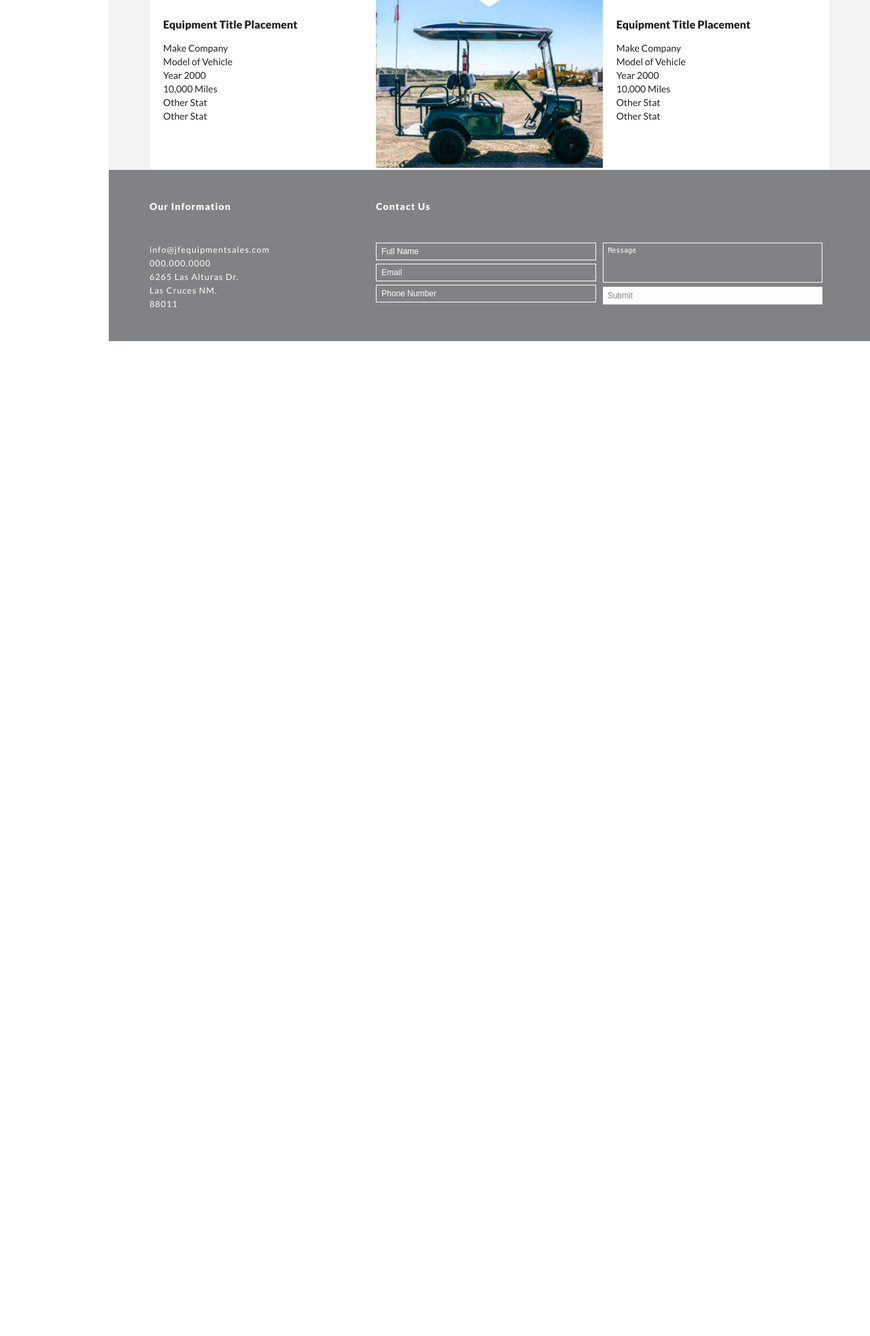
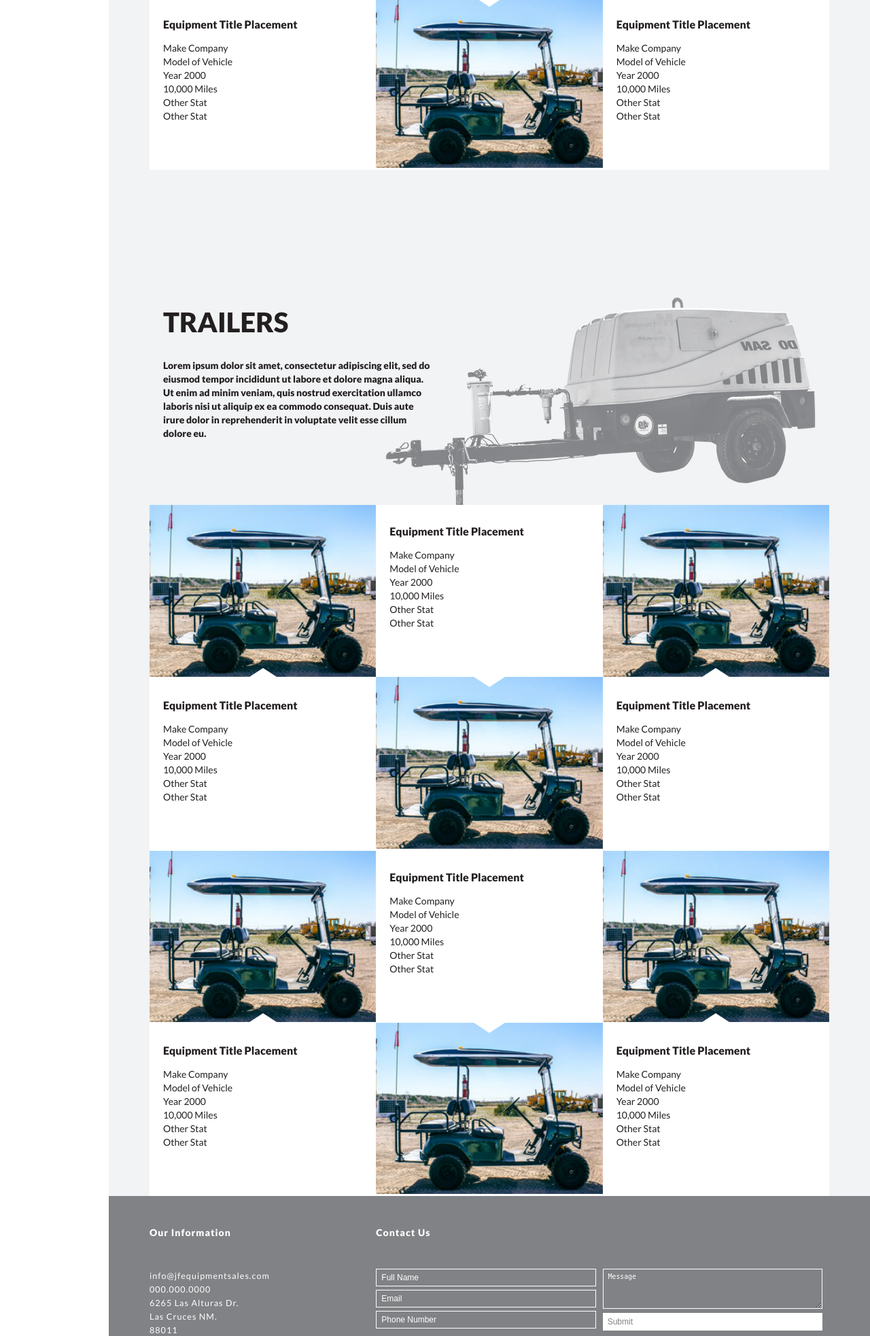
Before and after one commit to kellyannmcnamara01/jf-equipment, a PHP site: page /equipment.php in a window 1280 px wide. Shown: the part 1313-3279 px from the top of the page at 68% size. Before the commit the page ends 1815 px from the top, so only its background shows below. Run offline with PHP 8.4, Linux system fonts and the light colour scheme.

Commit message:
added trailer section on product page

```diff
--- a/equipment.php
+++ b/equipment.php
@@ -104,7 +104,106 @@ include "head.php";
     </div>
     <div class="clear"></div>
 </div>
-
+<!-- ######## -->
+<div id="trailers">
+    <h2>Trailers</h2>
+    <p>
+        Lorem ipsum dolor sit amet, consectetur adipiscing elit, sed do eiusmod tempor incididunt ut labore et dolore magna aliqua. Ut enim ad minim veniam, quis nostrud exercitation ullamco laboris nisi ut aliquip ex ea commodo consequat. Duis aute irure dolor in reprehenderit in voluptate velit esse cillum dolore eu.
+    </p>
+</div>
+<div id="trailers-items">
+    <div class="col-3">
+        <img src="opt-imgs/for-sale-01.jpg">
+        <div class="item-details">
+            <svg height="15" width="46" class="items-arrow-odd">
+                <polygon points="23,0 0,15 46,15" style="fill:#fff" />
+            </svg>
+            <h3>Equipment Title Placement</h3>
+            <p>Make Company</p>
+            <p>Model of Vehicle</p>
+            <p>Year 2000</p>
+            <p>10,000 Miles</p>
+            <p>Other Stat</p>
+            <p>Other Stat</p>
+        </div>
+    </div>
+    <div class="col-3">
+        <div class="item-details">
+            <h3>Equipment Title Placement</h3>
+            <p>Make Company</p>
+            <p>Model of Vehicle</p>
+            <p>Year 2000</p>
+            <p>10,000 Miles</p>
+            <p>Other Stat</p>
+            <p>Other Stat</p>
+            <svg height="15" width="46" class="items-arrow-even">
+                <polygon points="23,0 0,15 46,15" style="fill:#fff" />
+            </svg>
+        </div>
+        <img src="opt-imgs/for-sale-01.jpg">
+    </div>
+    <div class="col-3">
+        <img src="opt-imgs/for-sale-01.jpg">
+        <div class="item-details">
+            <svg height="15" width="46" class="items-arrow-odd">
+                <polygon points="23,0 0,15 46,15" style="fill:#fff" />
+            </svg>
+            <h3>Equipment Title Placement</h3>
+            <p>Make Company</p>
+            <p>Model of Vehicle</p>
+            <p>Year 2000</p>
+            <p>10,000 Miles</p>
+            <p>Other Stat</p>
+            <p>Other Stat</p>
+        </div>
+    </div>
+    <div class="col-3">
+        <img src="opt-imgs/for-sale-01.jpg">
+        <div class="item-details">
+            <svg height="15" width="46" class="items-arrow-odd">
+                <polygon points="23,0 0,15 46,15" style="fill:#fff" />
+            </svg>
+            <h3>Equipment Title Placement</h3>
+            <p>Make Company</p>
+            <p>Model of Vehicle</p>
+            <p>Year 2000</p>
+            <p>10,000 Miles</p>
+            <p>Other Stat</p>
+            <p>Other Stat</p>
+        </div>
+    </div>
+    <div class="col-3">
+        <div class="item-details">
+            <h3>Equipment Title Placement</h3>
+            <p>Make Company</p>
+            <p>Model of Vehicle</p>
+            <p>Year 2000</p>
+            <p>10,000 Miles</p>
+            <p>Other Stat</p>
+            <p>Other Stat</p>
+            <svg height="15" width="46" class="items-arrow-even">
+                <polygon points="23,0 0,15 46,15" style="fill:#fff" />
+            </svg>
+        </div>
+        <img src="opt-imgs/for-sale-01.jpg">
+    </div>
+    <div class="col-3">
+        <img src="opt-imgs/for-sale-01.jpg">
+        <div class="item-details">
+            <svg height="15" width="46" class="items-arrow-odd">
+                <polygon points="23,0 0,15 46,15" style="fill:#fff" />
+            </svg>
+            <h3>Equipment Title Placement</h3>
+            <p>Make Company</p>
+            <p>Model of Vehicle</p>
+            <p>Year 2000</p>
+            <p>10,000 Miles</p>
+            <p>Other Stat</p>
+            <p>Other Stat</p>
+        </div>
+    </div>
+    <div class="clear"></div>
+</div>
 <?php
 
 //include footer
--- a/main.css
+++ b/main.css
@@ -338,7 +338,7 @@ footer p a:hover, footer p a:active, footer p a:focus {
 }
 
 /* =============== 00. Equipment Sales Page =============== */
-#construction {
+#construction, #trailers {
     background-image: url("opt-imgs/construction-bg.png");
     background-size: auto;
     background-repeat: no-repeat;
@@ -346,20 +346,26 @@ footer p a:hover, footer p a:active, footer p a:focus {
     max-width: 960px;
     padding: 200px 0px 100px;
 }
-#construction h2, #construction p {
+#trailers {
+    background-image: url("opt-imgs/trailers-bg.png");
+    background-position: bottom right;
+    padding: 200px 0px 135px;
+    margin-bottom: -40px;
+}
+#construction h2, #construction p, #trailers h2, #trailers p {
     max-width: 400px;
     margin-left: 0px;
 }
-#construction p {
+#construction p, #trailers p {
     font-weight: 700;
 }
-#construction-items {
+#construction-items, #trailers-items {
     max-width: 1000px;
 }
-#construction-items .col-3 {
+#construction-items .col-3, #trailers-items .col-3 {
     padding: 0;
 }
-#construction-items img {
+#construction-items img, #trailers-items  img {
     width: 100%;
 }
 .item-details {
```
Also changed, not shown: opt-imgs/trailers-bg.png (added).
